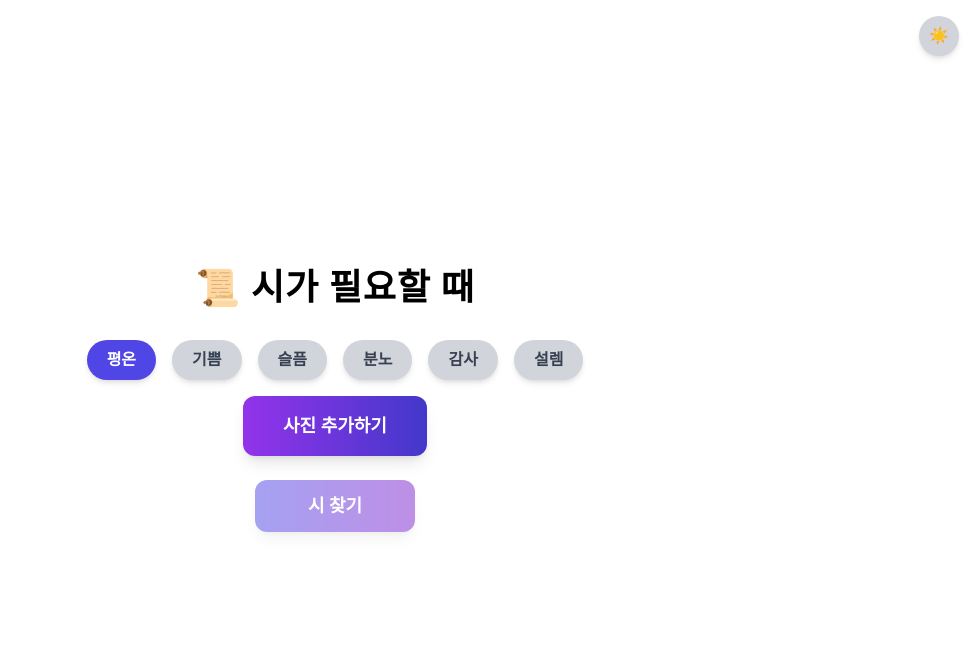
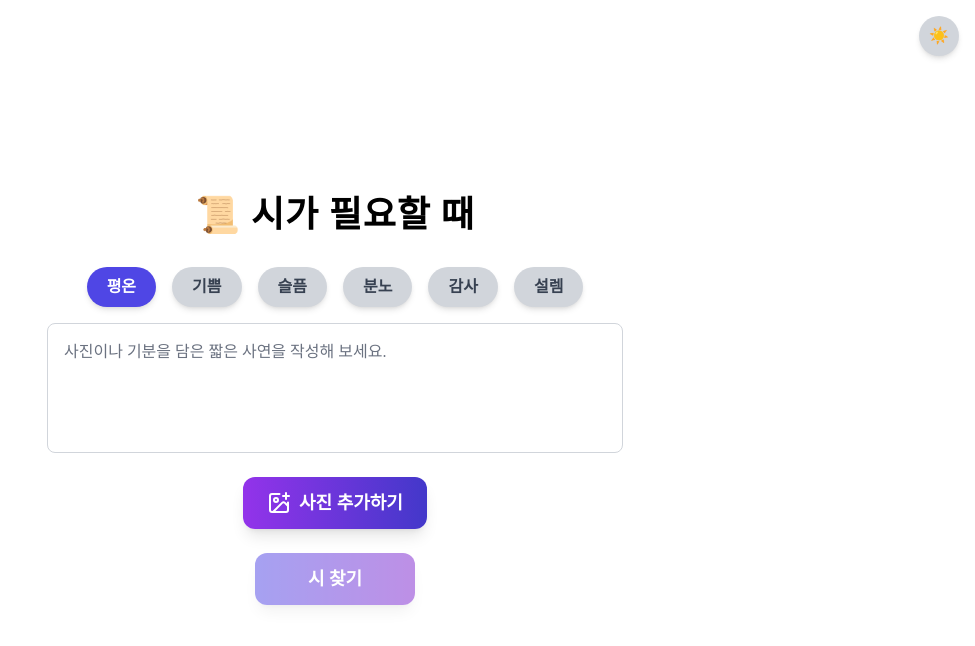
Before and after one commit to hoonchany99/photo-poem-frontend, a React (Create React App) app: page / in a window 1280 px wide. Shown: the top 646 px of the page, without its empty margins (305-1280 px from the left). Built offline with nearby package versions, Linux system fonts and the light colour scheme.

Commit message:
story update

```diff
--- a/src/UploadPage.js
+++ b/src/UploadPage.js
@@ -1,11 +1,13 @@
 import React, { useState, useEffect } from 'react';
 import { useNavigate } from 'react-router-dom';
 import { motion } from 'framer-motion';
+import { ImagePlus } from 'lucide-react';
 
 export default function UploadPage() {
   const [selectedImage, setSelectedImage] = useState(null);
   const [base64Image, setBase64Image] = useState('');
   const [moodTag, setMoodTag] = useState('평온'); // 감정 점수 대신 기분 태그
+  const [story, setStory] = useState(''); // 사연
   const [isDarkMode, setIsDarkMode] = useState(false);
   const [loading, setLoading] = useState(false);
   const navigate = useNavigate();
@@ -36,15 +38,15 @@ export default function UploadPage() {
   };
 
   const handleGeneratePoem = () => {
-    if (!base64Image) {
-      alert('이미지를 먼저 업로드해주세요.');
+    if (!base64Image && !story.trim()) {
+      alert('사진 또는 사연 중 하나는 입력해 주세요.');
       return;
     }
     setLoading(true);
     setTimeout(() => {
       setLoading(false);
       navigate('/result', {
-        state: { imageBase64: base64Image, moodTag }, // 감정 점수 대신 기분 태그 전달
+        state: { imageBase64: base64Image, moodTag, story },
       });
     }, 500);
   };
@@ -93,7 +95,20 @@ export default function UploadPage() {
         ))}
       </div>
 
-      {/* 사진 추가하기 버튼 (기분 선택 아래) */}
+      {/* 사연 쓰기 */}
+      <textarea
+        placeholder="사진이나 기분을 담은 짧은 사연을 작성해 보세요."
+        value={story}
+        onChange={(e) => setStory(e.target.value)}
+        className={`w-full max-w-xl mb-6 p-4 rounded-lg border ${
+          isDarkMode
+            ? 'border-gray-600 bg-gray-800 text-white placeholder-gray-400'
+            : 'border-gray-300 bg-white text-black placeholder-gray-500'
+        } resize-none font-noto focus:outline-none focus:ring-2 focus:ring-indigo-500 transition`}
+        rows={4}
+      />
+
+      {/* 사진 추가하기 버튼 (기분 선택, 사연 입력 아래) */}
       <input
         type="file"
         accept="image/*"
@@ -103,9 +118,10 @@ export default function UploadPage() {
       />
       <label
         htmlFor="file-upload"
-        className="cursor-pointer mb-6 inline-block bg-gradient-to-r from-purple-600 to-indigo-700 hover:from-purple-700 hover:to-indigo-800 px-10 py-4 rounded-xl text-white font-semibold shadow-lg transition text-lg"
+        className="cursor-pointer mb-6 inline-flex items-center space-x-2 bg-gradient-to-r from-purple-600 to-indigo-700 hover:from-purple-700 hover:to-indigo-800 px-6 py-3 rounded-xl text-white font-semibold shadow-lg transition text-lg select-none"
       >
-        사진 추가하기
+        <ImagePlus size={24} />
+        <span>사진 추가하기</span>
       </label>
 
       {selectedImage && (
@@ -116,10 +132,10 @@ export default function UploadPage() {
         />
       )}
 
-      {/* 시 찾기 버튼 - 넓이 줄이고 세련되게 */}
+      {/* 시 찾기 버튼 - 세련되게 */}
       <button
         onClick={handleGeneratePoem}
-        disabled={loading || !base64Image}
+        disabled={loading || (!base64Image && !story.trim())}
         className={`w-40 py-3 rounded-xl font-semibold text-white shadow-lg transition
           bg-gradient-to-r from-indigo-600 to-purple-700 hover:from-indigo-700 hover:to-purple-800
           disabled:opacity-50 disabled:cursor-not-allowed text-lg`}
```
